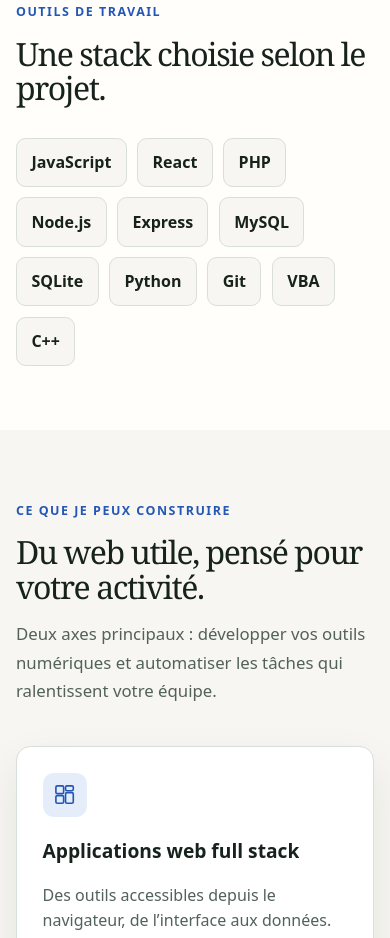
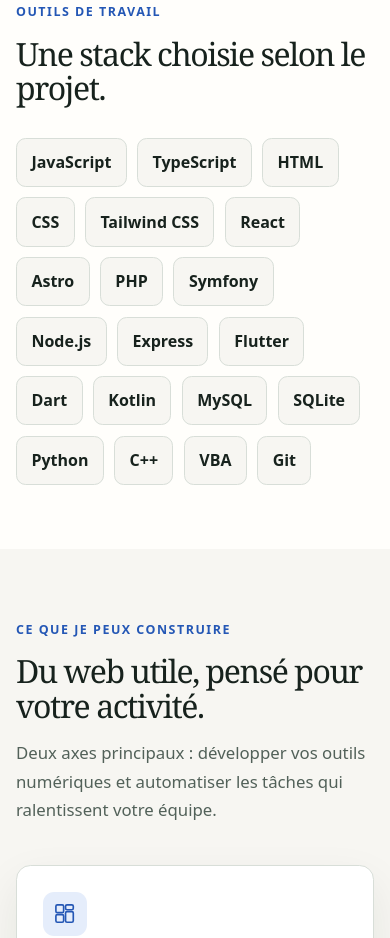
Before and after one commit to dev-Chris06/dev-Chris06.github.io, a plain HTML site: page index.html in a window 390 px wide. Shown: the part 3870-4808 px from the top of the page. Drawn offline with Linux system fonts and the light colour scheme.

Commit message:
Stack : ajoute TypeScript, HTML, CSS, Tailwind CSS, Astro, Symfony, Flutter, Dart et Kotlin
Liste regroupée par usage (interface, serveur, mobile, données, autres
langages, outil), alignée sur le README du profil GitHub.

```diff
--- a/index.html
+++ b/index.html
@@ -203,8 +203,10 @@
             <h2 class="section-title" data-i18n="skills.title">Une stack choisie selon le projet.</h2>
           </div>
           <ul class="skills-list" aria-label="Technologies">
-            <li>JavaScript</li><li>React</li><li>PHP</li><li>Node.js</li><li>Express</li>
-            <li>MySQL</li><li>SQLite</li><li>Python</li><li>Git</li><li>VBA</li><li>C++</li>
+            <li>JavaScript</li><li>TypeScript</li><li>HTML</li><li>CSS</li><li>Tailwind CSS</li>
+            <li>React</li><li>Astro</li><li>PHP</li><li>Symfony</li><li>Node.js</li><li>Express</li>
+            <li>Flutter</li><li>Dart</li><li>Kotlin</li><li>MySQL</li><li>SQLite</li>
+            <li>Python</li><li>C++</li><li>VBA</li><li>Git</li>
           </ul>
         </div>
       </section>
```
